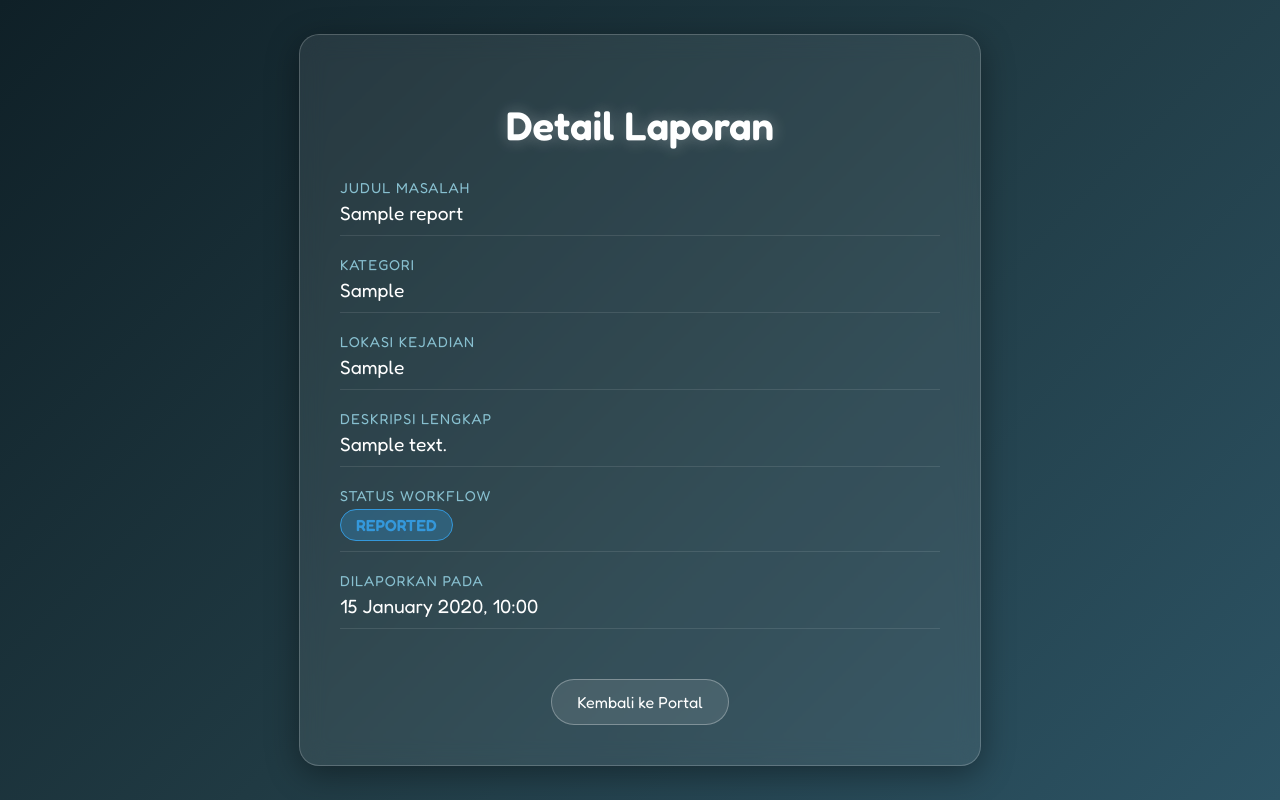
After one commit to IET-Polinela/project-2026-nabhllaaa, a Django app: page /detail/1/ in a window 1280 px wide. The commit adds this page. Run offline with Django 5.2, Linux system fonts and the light colour scheme; tables that the repository leaves empty hold one stand-in row (values such as "Sample post").

Commit message:
Lab 4 - CBV

```diff
--- a/iet_2026_24782022/iet_2026_24782022/urls.py
+++ b/iet_2026_24782022/iet_2026_24782022/urls.py
@@ -8,4 +8,5 @@ urlpatterns = [
     path('add/', views.ReportCreateView.as_view(), name='add_report'),
     path('edit/<int:pk>/', views.ReportUpdateView.as_view(), name='edit_report'),
     path('delete/<int:pk>/', views.ReportDeleteView.as_view(), name='delete_report'),
+    path('detail/<int:pk>/', views.ReportDetailView.as_view(), name='report_detail'),
 ]
--- a/iet_2026_24782022/main_app/templates/linkoncity_app/home.html
+++ b/iet_2026_24782022/main_app/templates/linkoncity_app/home.html
@@ -129,6 +129,7 @@
 
         .edit-btn { color: #fbbf24; text-decoration: none; margin-right: 10px; font-weight: 600;}
         .delete-btn { color: #f87171; text-decoration: none; font-weight: 600;}
+        .detail-btn { color: #7bb1f3; text-decoration: none; margin-left: 10px; font-weight: 600;}
 
     </style>
 </head>
@@ -187,6 +188,7 @@
                         <td>
                             <a href="{% url 'edit_report' report.pk %}" class="edit-btn">Edit</a>
                             <a href="{% url 'delete_report' report.pk %}" class="delete-btn">Hapus</a>
+                            <a href="{% url 'report_detail' report.pk %}" class="detail-btn">Detail</a>
                         </td>
                     </tr>
                     {% empty %}
--- /dev/null
+++ b/iet_2026_24782022/main_app/templates/linkoncity_app/report_detail.html
@@ -0,0 +1,133 @@
+<!DOCTYPE html>
+<html lang="en">
+<head>
+    <meta charset="UTF-8">
+    <meta name="viewport" content="width=device-width, initial-scale=1.0">
+    <title>Linkon City | Detail Laporan</title>
+
+    <link href="https://fonts.googleapis.com/css2?family=Fredoka:wght@400;600&display=swap" rel="stylesheet">
+
+    <style>
+        body {
+            font-family: 'Fredoka', sans-serif;
+            margin: 0;
+            min-height: 100vh;
+            background: linear-gradient(135deg, #0f2027, #203a43, #2c5364);
+            display: flex;
+            justify-content: center;
+            align-items: center;
+            padding: 20px;
+            box-sizing: border-box;
+            color: white;
+        }
+
+        .detail-box {
+            background: rgba(255, 255, 255, 0.08);
+            backdrop-filter: blur(12px);
+            -webkit-backdrop-filter: blur(12px);
+            border: 1px solid rgba(255, 255, 255, 0.2);
+            padding: 40px;
+            border-radius: 20px;
+            width: 100%;
+            max-width: 600px;
+            box-shadow: 0 8px 32px 0 rgba(0, 0, 0, 0.37);
+        }
+
+        h1 {
+            font-size: 2.5rem;
+            margin-bottom: 30px;
+            text-shadow: 0 0 15px rgba(255, 255, 255, 0.3);
+            text-align: center;
+        }
+
+        .info-group {
+            margin-bottom: 20px;
+            text-align: left;
+            border-bottom: 1px solid rgba(255, 255, 255, 0.1);
+            padding-bottom: 10px;
+        }
+
+        .label {
+            display: block;
+            font-size: 0.9rem;
+            color: #88c0d0;
+            text-transform: uppercase;
+            letter-spacing: 1px;
+            margin-bottom: 5px;
+        }
+
+        .value {
+            font-size: 1.2rem;
+            color: #ffffff;
+        }
+
+        .status-tag {
+            display: inline-block;
+            padding: 5px 15px;
+            border-radius: 50px;
+            background: rgba(52, 152, 219, 0.3);
+            border: 1px solid #3498db;
+            color: #3498db;
+            font-weight: bold;
+        }
+
+        .btn-back {
+            display: inline-block;
+            margin-top: 30px;
+            padding: 12px 25px;
+            background: rgba(255, 255, 255, 0.1);
+            border: 1px solid rgba(255, 255, 255, 0.3);
+            border-radius: 50px;
+            color: white;
+            text-decoration: none;
+            transition: all 0.3s ease;
+        }
+
+        .btn-back:hover {
+            background: rgba(255, 255, 255, 0.2);
+            transform: translateY(-2px);
+        }
+    </style>
+</head>
+<body>
+
+    <div class="detail-box">
+        <h1>Detail Laporan</h1>
+
+        <div class="info-group">
+            <span class="label">Judul Masalah</span>
+            <div class="value">{{ report.title }}</div>
+        </div>
+
+        <div class="info-group">
+            <span class="label">Kategori</span>
+            <div class="value">{{ report.category }}</div>
+        </div>
+
+        <div class="info-group">
+            <span class="label">Lokasi Kejadian</span>
+            <div class="value">{{ report.location }}</div>
+        </div>
+
+        <div class="info-group">
+            <span class="label">Deskripsi Lengkap</span>
+            <div class="value">{{ report.description }}</div>
+        </div>
+
+        <div class="info-group">
+            <span class="label">Status Workflow</span>
+            <div class="status-tag">{{ report.status }}</div>
+        </div>
+
+        <div class="info-group">
+            <span class="label">Dilaporkan Pada</span>
+            <div class="value">{{ report.created_at|date:"d F Y, H:i" }}</div>
+        </div>
+
+        <div style="text-align: center;">
+            <a href="{% url 'home' %}" class="btn-back"> Kembali ke Portal</a>
+        </div>
+    </div>
+
+</body>
+</html>
```
